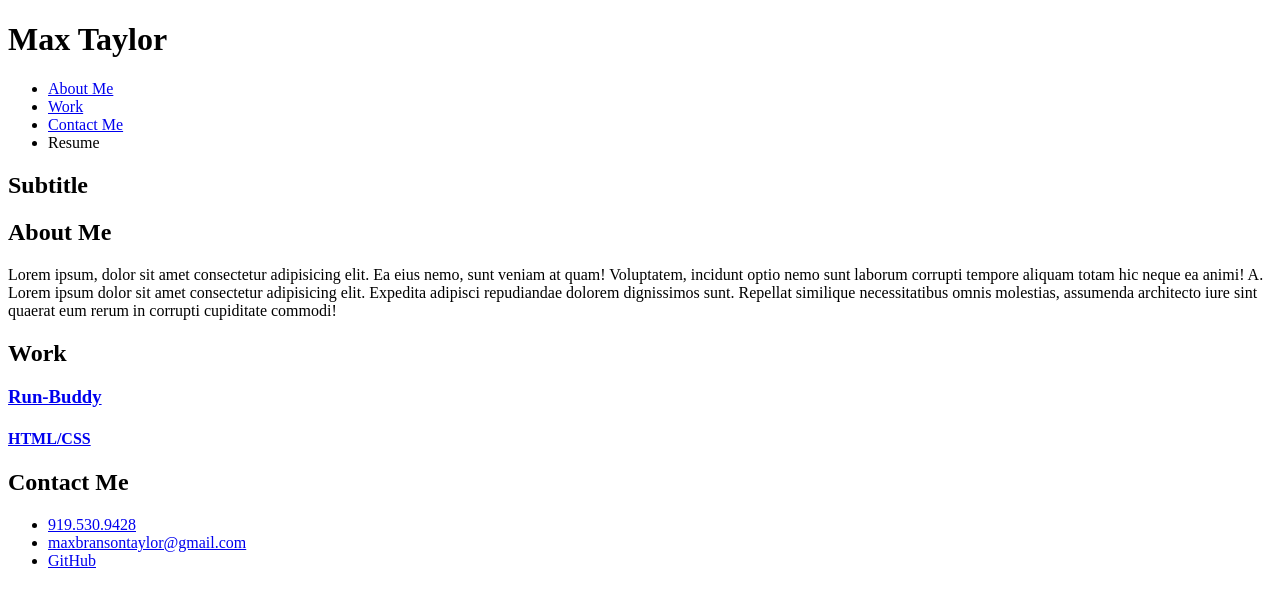
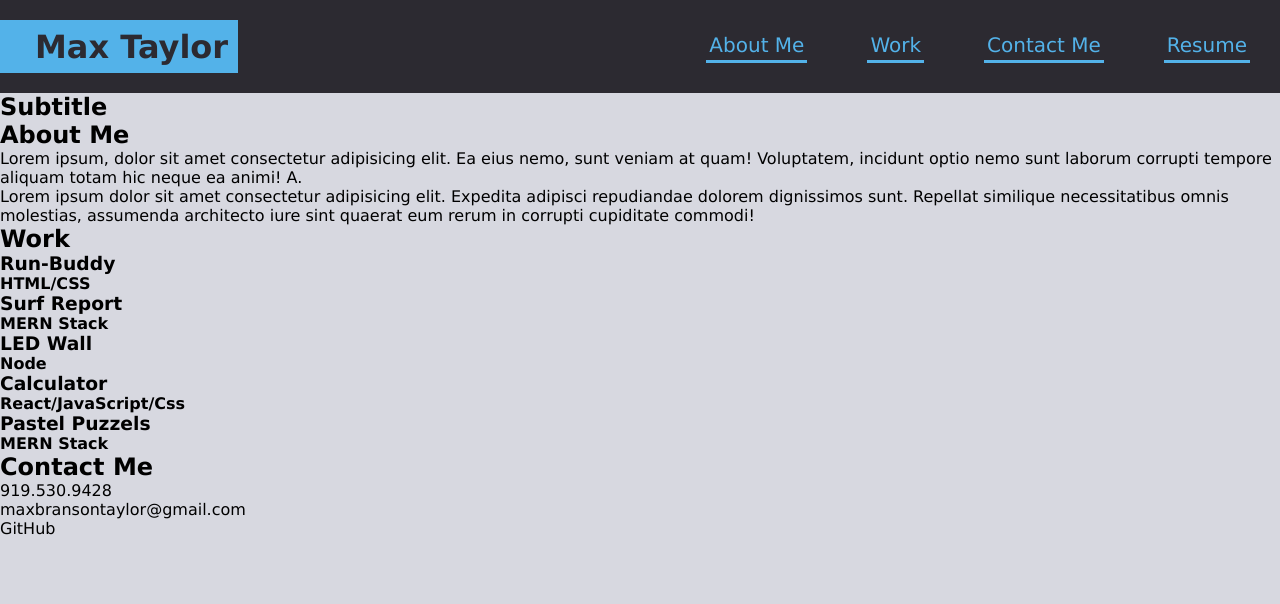
Before and after one commit to maxbransontaylor/portfolio, a plain HTML site: page index.html in a window 1280 px wide. Drawn offline with Linux system fonts and the light colour scheme.

Commit message:
added header styles

```diff
--- a/assets/css/style.css
+++ b/assets/css/style.css
@@ -0,0 +1,61 @@
+:root {
+    --primary-color: ;
+    --secondary-color: rgb(83, 178, 233);
+    --tertiary-color: rgb(44, 42, 49);
+}
+
+* {
+    margin: 0;
+    padding: 0;
+    box-sizing: border-box;
+}
+
+body {
+    background-color: rgb(215, 216, 224);
+    font-family: Verdana, Tahoma, sans-serif;
+
+}
+
+a {
+    text-decoration: none;
+    color: inherit;
+}
+
+/* begin header styles */
+header {
+    padding: 20px 0;
+    background: var(--tertiary-color);
+    display: flex;
+    justify-content: space-between;
+    flex-wrap: wrap;
+    min-width: 100%;
+}
+
+header h1 {
+    display: flex;
+    color: var(--tertiary-color);
+    background: var(--secondary-color);
+    align-items: center;
+    margin: 0;
+    padding: 0 10px 0 35px;
+}
+
+header nav ul {
+    display: flex;
+    flex-direction: row;
+    justify-content: space-between;
+    align-items: center;
+    list-style: none;
+    flex-wrap: wrap;
+
+
+}
+
+header nav ul li {
+    color: var(--secondary-color);
+    border-bottom: 3px solid var(--secondary-color);
+    margin: 10px 30px;
+    padding: 3px;
+    font-size: 20px;
+    white-space: nowrap;
+}
--- a/index.html
+++ b/index.html
@@ -52,32 +52,32 @@
             <a href="#">
                 <div class="project-item">
                     <div class="project-title">
-                        <h3></h3>
-                        <h4></h4>
+                        <h3>Surf Report</h3>
+                        <h4>MERN Stack</h4>
                     </div>
                 </div>
             </a>
             <a href="#">
                 <div class="project-item">
                     <div class="project-title">
-                        <h3></h3>
-                        <h4></h4>
+                        <h3>LED Wall</h3>
+                        <h4>Node</h4>
                     </div>
                 </div>
             </a>
             <a href="#">
                 <div class="project-item">
                     <div class="project-title">
-                        <h3></h3>
-                        <h4></h4>
+                        <h3>Calculator</h3>
+                        <h4>React/JavaScript/Css</h4>
                     </div>
                 </div>
             </a>
             <a href="#">
                 <div class="project-item">
                     <div class="project-title">
-                        <h3></h3>
-                        <h4></h4>
+                        <h3>Pastel Puzzels</h3>
+                        <h4>MERN Stack</h4>
                     </div>
                 </div>
             </a>
```
